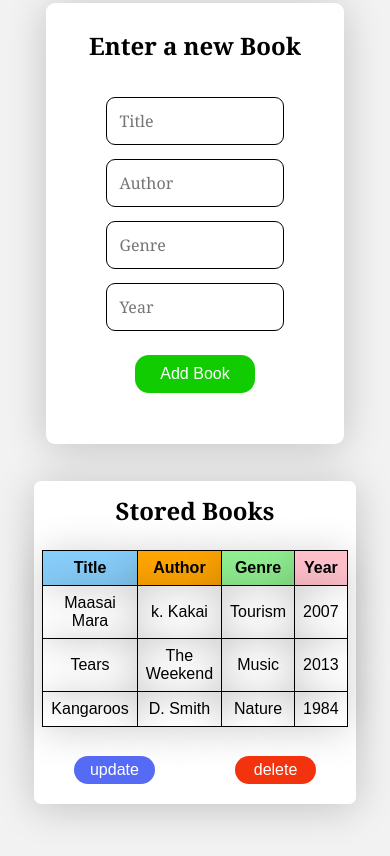
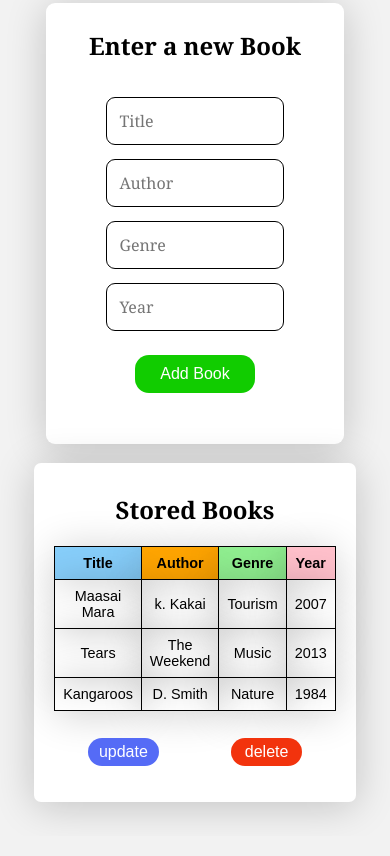
Before and after one commit to am-puzzled/the-Savannah-Library, a plain HTML site: page index.html in a window 390 px wide. Shown: the part 95-951 px from the top of the page. Drawn offline with Linux system fonts and the light colour scheme.

Commit message:
made table look better in smaller devices..upto min 360 px

```diff
--- a/theSavannahLibrary.css
+++ b/theSavannahLibrary.css
@@ -117,6 +117,21 @@
             /* border-radius:9px; */
 
           }
+      /* made table look better in smaller devices */
+          @media (max-width: 400px){
+            table {
+
+            }.forTable {
+             width: 80%;
+              margin: 5% auto;
+              padding: 5%;
+              }
+              table {
+              font-size: 0.9rem;
+              }
+            }
+
+
           th, td {
             border: 1px solid black;
             padding: 8px;
```
